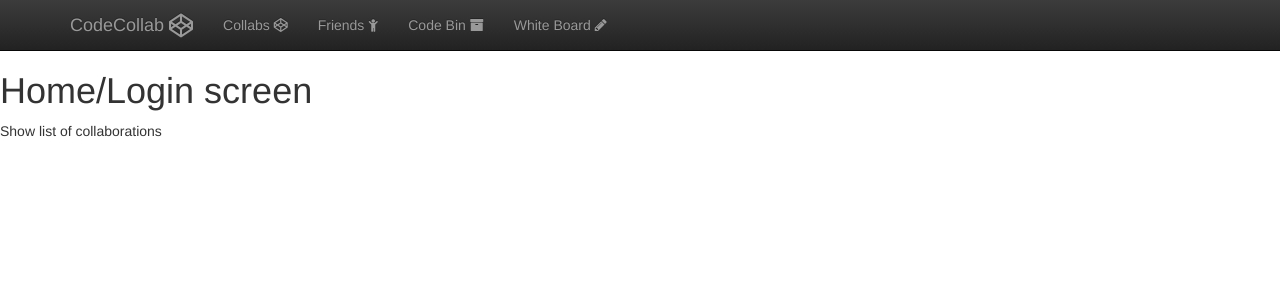
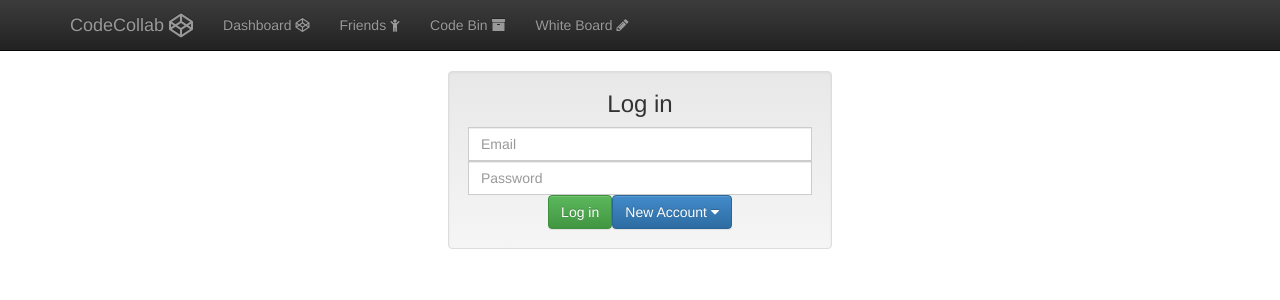
Before and after one commit to haymez/codecollab, a Jekyll site: the page built from index.html, in a window 1280 px wide. Shown: the top 300 px of the page. Built offline with Jekyll 4.4.1, drawn with Linux system fonts in a browser that asks for light colours; comment, search, counter and statistics services are not loaded.

Commit message:
Made many general improvements. Added user account functionality

```diff
--- a/_includes/footer.html
+++ b/_includes/footer.html
@@ -1,7 +1,38 @@
+<!-- Angular App and Controllers -->
 <script type="text/javascript" src='/js/angular/app.js'></script>
 <script type="text/javascript" src='/js/angular/controllers/navbar_controller.js'></script>
 <script type="text/javascript" src='/js/angular/controllers/codebin_controller.js'></script>
 <script type="text/javascript" src='/js/angular/controllers/whiteboard_controller.js'></script>
+<script type="text/javascript" src='/js/angular/controllers/dashboard_controller.js'></script>
 
+<!-- Angular Services -->
 <script type="text/javascript" src='/js/angular/services/codebin_service.js'></script>
 <script type="text/javascript" src='/js/angular/services/whiteboard_service.js'></script>
+<script type="text/javascript" src='/js/angular/services/authentication_service.js'></script>
+<script type="text/javascript" src='/js/angular/services/user_service.js'></script>
+
+
+<!-- CodeMirror Syntax Highlighting -->
+  <script type="text/javascript" src='/js/libraries/mode/coffeescript.js'></script>
+  <script type="text/javascript" src='/js/libraries/mode/css.js'></script>
+  <script type="text/javascript" src='/js/libraries/mode/go.js'></script>
+  <script type="text/javascript" src='/js/libraries/mode/haml.js'></script>
+  <script type="text/javascript" src='/js/libraries/mode/javascript.js'></script>
+  <script type="text/javascript" src='/js/libraries/mode/markdown.js'></script>
+  <script type="text/javascript" src='/js/libraries/mode/php.js'></script>
+  <script type="text/javascript" src='/js/libraries/mode/python.js'></script>
+  <script type="text/javascript" src='/js/libraries/mode/ruby.js'></script>
+  <script type="text/javascript" src='/js/libraries/mode/sql.js'></script>
+  <script type="text/javascript" src='/js/libraries/mode/xml.js'></script>
+
+  <!-- Code Mirror Themes -->
+  <link rel='stylesheet' href='/css/code-themes/3024-day.css'></script>
+  <link rel='stylesheet' href='/css/code-themes/ambiance.css'></script>
+  <link rel='stylesheet' href='/css/code-themes/blackboard.css'></script>
+  <link rel='stylesheet' href='/css/code-themes/cobalt.css'></script>
+  <link rel='stylesheet' href='/css/code-themes/eclipse.css'></script>
+  <link rel='stylesheet' href='/css/code-themes/neat.css'></script>
+  <link rel='stylesheet' href='/css/code-themes/neo.css'></script>
+  <link rel='stylesheet' href='/css/code-themes/paraiso-light.css'></script>
+  <link rel='stylesheet' href='/css/code-themes/solarized.css'></script>
+  <link rel='stylesheet' href='/css/code-themes/vibrant-ink.css'></script>
--- a/_includes/head.html
+++ b/_includes/head.html
@@ -17,31 +17,6 @@
     <script type="text/javascript" src='/js/libraries/codemirror.js'></script>
     <script type="text/javascript" src='/js/libraries/ui-codemirror.js'></script>
 
-    <!-- CodeMirror Syntax Highlighting -->
-    <script type="text/javascript" src='/js/libraries/mode/coffeescript.js'></script>
-    <script type="text/javascript" src='/js/libraries/mode/css.js'></script>
-    <script type="text/javascript" src='/js/libraries/mode/go.js'></script>
-    <script type="text/javascript" src='/js/libraries/mode/haml.js'></script>
-    <script type="text/javascript" src='/js/libraries/mode/javascript.js'></script>
-    <script type="text/javascript" src='/js/libraries/mode/markdown.js'></script>
-    <script type="text/javascript" src='/js/libraries/mode/php.js'></script>
-    <script type="text/javascript" src='/js/libraries/mode/python.js'></script>
-    <script type="text/javascript" src='/js/libraries/mode/ruby.js'></script>
-    <script type="text/javascript" src='/js/libraries/mode/sql.js'></script>
-    <script type="text/javascript" src='/js/libraries/mode/xml.js'></script>
-
-    <!-- Code Mirror Themes -->
-    <link rel='stylesheet' href='/css/code-themes/3024-day.css'></script>
-    <link rel='stylesheet' href='/css/code-themes/ambiance.css'></script>
-    <link rel='stylesheet' href='/css/code-themes/blackboard.css'></script>
-    <link rel='stylesheet' href='/css/code-themes/cobalt.css'></script>
-    <link rel='stylesheet' href='/css/code-themes/eclipse.css'></script>
-    <link rel='stylesheet' href='/css/code-themes/neat.css'></script>
-    <link rel='stylesheet' href='/css/code-themes/neo.css'></script>
-    <link rel='stylesheet' href='/css/code-themes/paraiso-light.css'></script>
-    <link rel='stylesheet' href='/css/code-themes/solarized.css'></script>
-    <link rel='stylesheet' href='/css/code-themes/vibrant-ink.css'></script>
-
     <!-- CSS Libraries -->
     <link rel='stylesheet' href='/css/bootstrap.min.css'>
     <link rel='stylesheet' href='/css/bootstrap-theme.css'>
--- a/_includes/navigation.html
+++ b/_includes/navigation.html
@@ -20,7 +20,7 @@
         <ul class="nav navbar-nav">
           <li ng-class="{ active: isActive('/') }">
             <a href="/">
-              Collabs
+              Dashboard
               <i class="fa fa-codepen"></i>
             </a>
           </li>
--- a/_layouts/default.html
+++ b/_layouts/default.html
@@ -3,7 +3,7 @@
 
   {% include head.html %}
 
-    <body>
+    <body class='body-style'>
 
     {% include navigation.html %}
 
--- a/css/collab.css
+++ b/css/collab.css
@@ -39,3 +39,14 @@ canvas:hover
 {
   display:inline;
 }
+
+.login-form
+{
+  text-align: center;
+  width: 30%;
+}
+
+.body-style
+{
+  /*background-color: #FFFFDE;*/
+}
--- a/index.html
+++ b/index.html
@@ -2,5 +2,39 @@
 layout: default
 ---
 
-<h1>Home/Login screen</h1>
-<p>Show list of collaborations</p>
+{% raw %}
+
+  <div ng-controller='DashboardController'>
+    <div ng-hide='$root.user'>
+      <div class='well container login-form'>
+        <form class='input-group' ng-hide='newUserForm'>
+          <h3 style='margin-top:0px;'>Log in</h3>
+          <input type='text' class='form-control' ng-model='email' placeholder='Email'>
+          <input type='password' class='form-control' ng-model='password' placeholder='Password'>
+          <button class='btn btn-success' ng-click='login()'>Log in</button>
+          <button class='btn btn-primary' ng-click='newUserForm=!newUserForm'>
+            New Account
+            <span class='fa fa-caret-down'></span>
+          </button>
+        </form>
+        <form class='input-group' ng-show='newUserForm'>
+          <h3>Create New Account</h3>
+          <input type='text' class='form-control' ng-model='firstName' placeholder='First Name'>
+          <input type='text' class='form-control' ng-model='lastName' placeholder='Last Name'>
+          <input type='text' class='form-control' ng-model='email' placeholder='Email'>
+          <input type='password' class='form-control' ng-model='password' placeholder='Password'>
+          <button class='btn btn-primary' ng-click='createUser()'>Create Account</button>
+          <button class='btn btn-success' ng-click='newUserForm=!newUserForm'>
+            Log in to Existing Account
+            <span class='fa fa-caret-up'></span>
+          </button>
+        </form>
+      </div>
+    </div>
+
+    <div ng-show='$root.user'>
+      <h1 ng-model='userInfo'>Welcome to the Dashboard, {{userInfo.value.firstName}}!</h1>
+    </div>
+  </div>
+
+{% endraw %}
--- /dev/null
+++ b/js/angular/controllers/dashboard_controller.js
@@ -0,0 +1,60 @@
+/*
+ * Controller for dashboard
+ * Also handles logging in
+ */
+
+function fn($scope, $rootScope, $firebase, $firebaseSimpleLogin, authenticationService, userService) {
+  $scope.firstName = '';
+  $scope.lastName = '';
+  $scope.email = '';
+  $scope.password = '';
+  $scope.newUserForm = false;
+
+  $scope.login = function() {
+    authenticationService.$login('password', {
+      email: $scope.email,
+      password: $scope.password
+    }).then(function(user) {
+      //Logged in succesfully
+    }, function(error) {
+      console.error('Login failed: ', error);
+    });
+  }
+  $scope.createUser = function() {
+    authenticationService.$createUser($scope.email, $scope.password)
+    .then(function(user) {
+      console.log(user);
+      userService.$child(user.id).$set({
+        firstName: $scope.firstName,
+        lastName: $scope.lastName,
+        email: $scope.email
+      });
+    }, function(error) {
+      console.log(error);
+    });
+  }
+
+  $scope.logout = function() {
+    authenticationService.$logout();
+  }
+
+  $scope.$on("$firebaseSimpleLogin:login", function(e, user) {
+    $rootScope.user = user;
+    userService.$child($rootScope.user.id).$on('value', function(child) {
+      $scope.userInfo = child.snapshot;
+      userService.$child($rootScope.user.id).$off();
+      console.log('Logged in as: ', $scope.userInfo.value.firstName, $scope.userInfo.value.lastName);
+    });
+  });
+
+  $scope.$watch('$root.user', function() {
+    if($rootScope.user === null) {
+      $scope.firstName = '';
+      $scope.lastName = '';
+      $scope.email = '';
+      $scope.password = '';
+    }
+  });
+}
+
+app.controller('DashboardController', ['$scope', '$rootScope', '$firebase', '$firebaseSimpleLogin', 'authenticationService', 'userService', fn])
--- a/js/angular/controllers/navbar_controller.js
+++ b/js/angular/controllers/navbar_controller.js
@@ -2,11 +2,15 @@
  * Controller for navbar
  */
 
-function fn($scope, $window) {
+function fn($scope, $rootScope, $window, authenticationService) {
 
+  $scope.logout = function() {
+    authenticationService.$logout();
+    $rootScope.user = null;
+  }
   $scope.isActive = function(viewLocation){
     return viewLocation === $window.location.pathname;
   }
 }
 
-app.controller('NavController', ['$scope', '$window', fn]);
+app.controller('NavController', ['$scope', '$rootScope', '$window', 'authenticationService', fn]);
--- /dev/null
+++ b/js/angular/services/authentication_service.js
@@ -0,0 +1,5 @@
+var fn = function($firebaseSimpleLogin){
+return $firebaseSimpleLogin(new Firebase('https://codecollab.firebaseio.com'));
+}
+
+app.service('authenticationService', fn);
--- /dev/null
+++ b/js/angular/services/user_service.js
@@ -0,0 +1,5 @@
+var fn = function($firebase){
+  return $firebase(new Firebase('https://codecollab.firebaseio.com/users'));
+}
+
+app.service('userService', fn);
```
